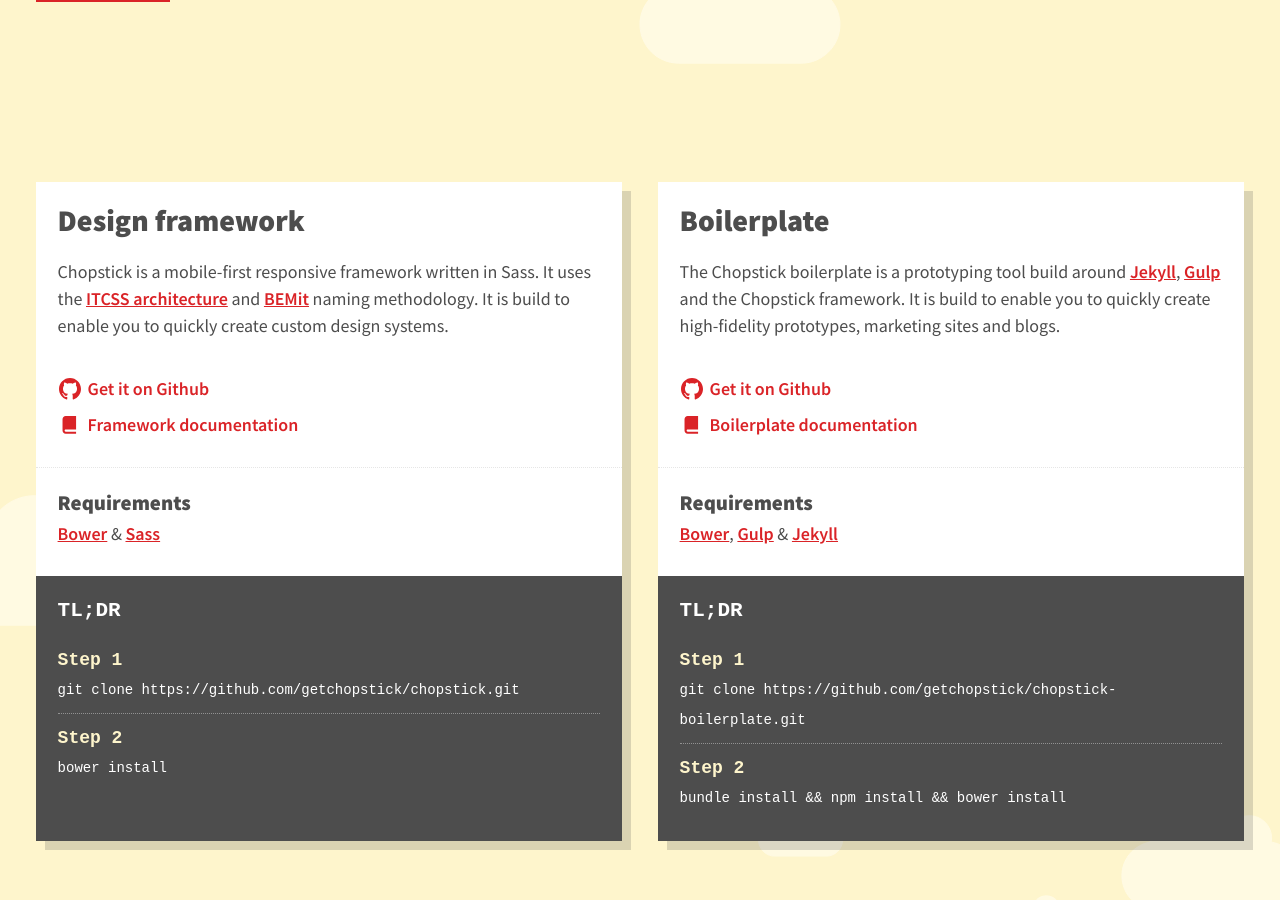
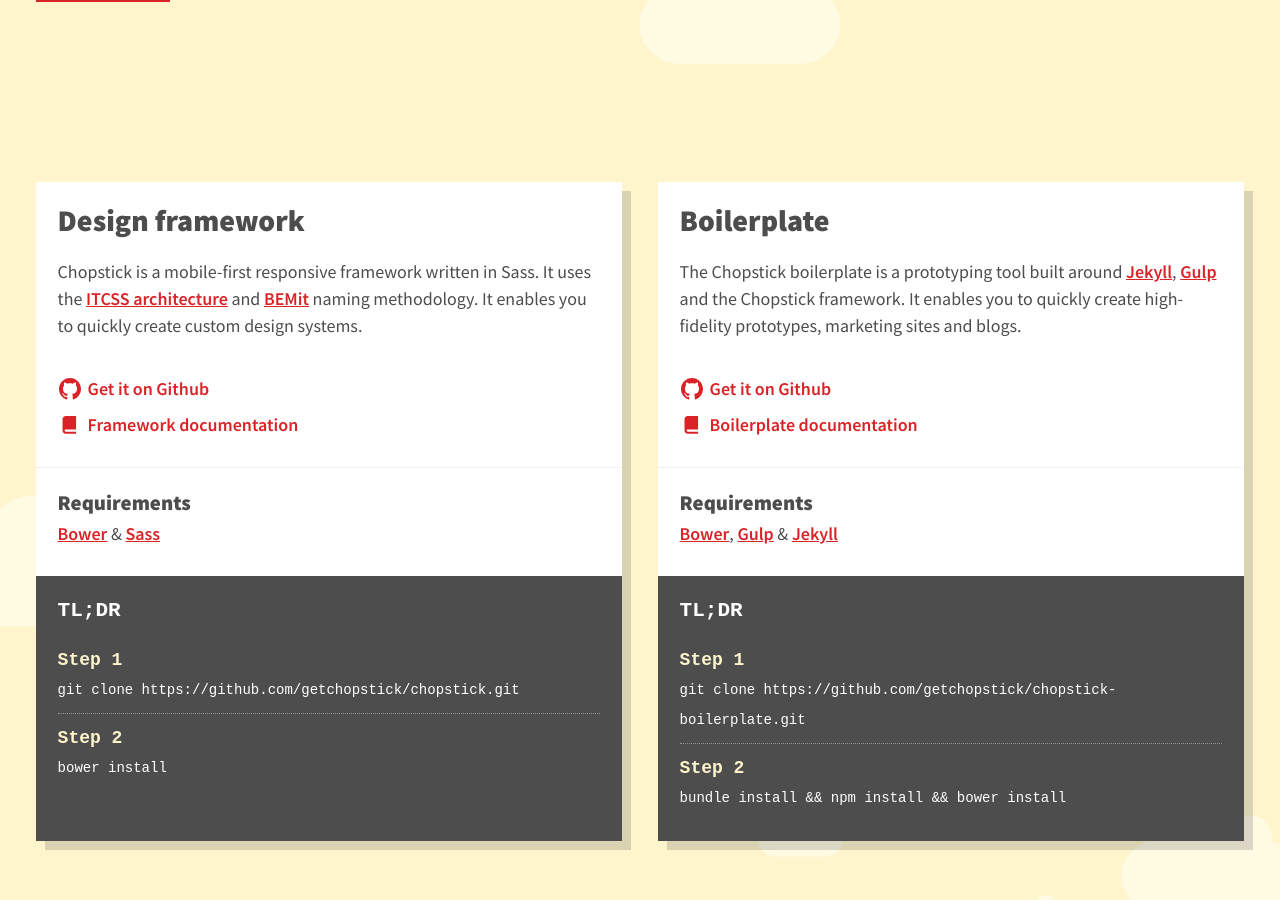
Before and after one commit to getchopstick/getchopstick.github.io, a Jekyll site: the page built from index.html, in a window 1280 px wide and 900 px high, scrolled down 503 px. Built offline with Jekyll 4.4.1, drawn with Linux system fonts in a browser that asks for light colours; nearby versions of some CDN libraries.

Commit message:
fix typos

```diff
--- a/_includes/components.cards.html
+++ b/_includes/components.cards.html
@@ -5,7 +5,7 @@
                 <div class="c-card c-card--alpha">
                     <div class="c-card__body c-card__body--light">
                         <h2>Design framework</h2>
-                        <p>Chopstick is a mobile-first responsive framework written in Sass. It uses the <a href="https://www.youtube.com/watch?v=1OKZOV-iLj4">ITCSS architecture</a> and <a href="http://csswizardry.com/2015/08/bemit-taking-the-bem-naming-convention-a-step-further/">BEMit</a> naming methodology. It is build to enable you to quickly create custom design systems.</p>
+                        <p>Chopstick is a mobile-first responsive framework written in Sass. It uses the <a href="https://www.youtube.com/watch?v=1OKZOV-iLj4">ITCSS architecture</a> and <a href="http://csswizardry.com/2015/08/bemit-taking-the-bem-naming-convention-a-step-further/">BEMit</a> naming methodology. It enables you to quickly create custom design systems.</p>
                         <p class="u-mb-beta"><a href="https://github.com/getchopstick/chopstick" class="c-link c-link--github">Get it on Github</a></p>
                         <p><a class="c-link c-link--documentation" href="https://github.com/getchopstick/chopstick/wiki">Framework documentation</a></p>
                     </div>
@@ -36,7 +36,7 @@
                 <div class="c-card c-card--alpha">
                     <div class="c-card__body c-card__body--light">
                         <h2>Boilerplate</h2>
-                        <p>The Chopstick boilerplate is a prototyping tool build around <a href="http://jekyllrb.com/">Jekyll</a>, <a href="http://gulpjs.com/">Gulp</a> and the Chopstick framework. It is build to enable you to quickly create high-fidelity prototypes, marketing sites and blogs.</p>
+                        <p>The Chopstick boilerplate is a prototyping tool built around <a href="http://jekyllrb.com/">Jekyll</a>, <a href="http://gulpjs.com/">Gulp</a> and the Chopstick framework. It enables you to quickly create high-fidelity prototypes, marketing sites and blogs.</p>
                         <p></p>
                         <p class="u-mb-beta"><a href="https://github.com/getchopstick/chopstick-boilerplate" class="c-link c-link--github">Get it on Github</a></p>
                         <p><a class="c-link c-link--documentation" href="https://github.com/getchopstick/chopstick-boilerplate/wiki">Boilerplate documentation</a></p>
```
